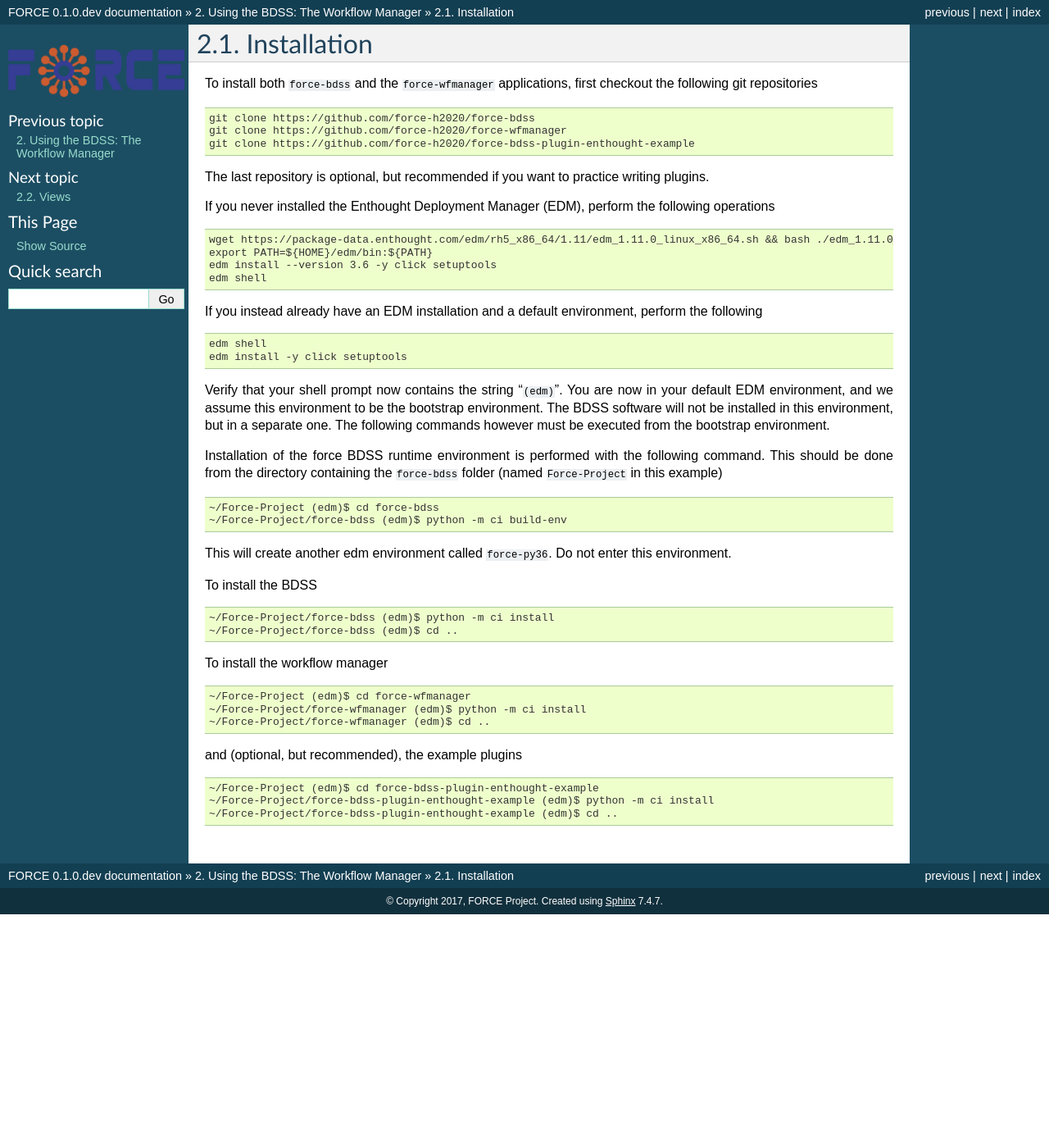
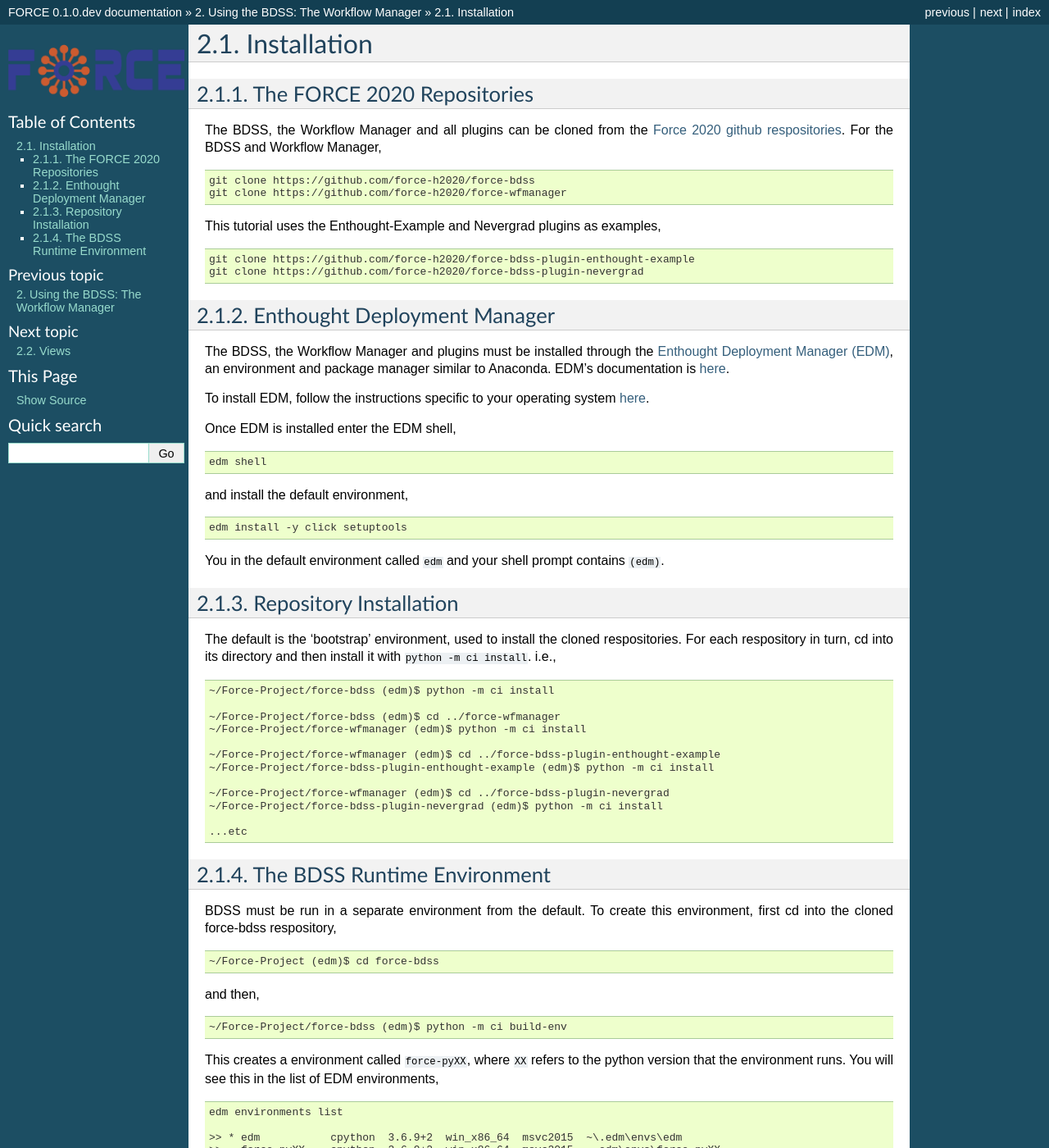
Before and after one commit to force-h2020/force-docs, a Sphinx documentation site: the page built from docs/source/using/installation.rst, in a window 1280 px wide and 1400 px high. Shown: the whole window at 82% size. Built offline with Sphinx 7.4.7, drawn with Linux system fonts in a browser that asks for light colours; some of the changed text lies outside the part shown.

Commit message:
installation update

```diff
--- a/docs/source/using/installation.rst
+++ b/docs/source/using/installation.rst
@@ -1,70 +1,99 @@
 Installation
 ============
 
-To install both ``force-bdss`` and the ``force-wfmanager`` applications, first checkout the following
-git repositories
+The FORCE 2020 Repositories
+---------------------------
+
+The BDSS, the Workflow Manager and all plugins can be cloned from the
+`Force 2020 github respositories <https://github.com/force-h2020>`_.
+For the BDSS and Workflow Manager,
 
 .. code-block:: console
 
     git clone https://github.com/force-h2020/force-bdss
     git clone https://github.com/force-h2020/force-wfmanager
-    git clone https://github.com/force-h2020/force-bdss-plugin-enthought-example
 
-The last repository is optional, but recommended if you want to practice
-writing plugins.
-
-If you never installed the Enthought Deployment Manager (EDM), perform the following operations
+This tutorial uses the Enthought-Example and Nevergrad plugins as examples,
 
 .. code-block:: console
 
-    wget https://package-data.enthought.com/edm/rh5_x86_64/1.11/edm_1.11.0_linux_x86_64.sh && bash ./edm_1.11.0_linux_x86_64.sh-b -f -p $HOME
-    export PATH=${HOME}/edm/bin:${PATH}
-    edm install --version 3.6 -y click setuptools
-    edm shell
+    git clone https://github.com/force-h2020/force-bdss-plugin-enthought-example
+    git clone https://github.com/force-h2020/force-bdss-plugin-nevergrad
 
-If you instead already have an EDM installation and a default environment, perform the following
+
+Enthought Deployment Manager
+----------------------------
+
+The BDSS, the Workflow Manager and plugins must be installed through the `Enthought Deployment
+Manager (EDM) <https://www.enthought.com/enthought-deployment-manager/>`_, an environment and
+package manager similar to Anaconda. EDM's documentation is
+`here <http://docs.enthought.com/edm/>`_.
+
+To install EDM, follow the instructions specific to your operating system
+`here <https://docs.enthought.com/edm/installation.html>`_.
+
+Once EDM is installed enter the EDM shell,
 
 .. code-block:: console
 
     edm shell
+
+and install the default environment,
+
+.. code-block:: console
+
     edm install -y click setuptools
 
-Verify that your shell prompt now contains the string "``(edm)``".
-You are now in your default EDM environment, and we assume this environment to be the bootstrap environment.
-The BDSS software will not be installed in this environment, but in a separate one. The following
-commands however must be executed from the bootstrap environment.
+You in the default environment called ``edm`` and your shell prompt contains ``(edm)``.
 
-Installation of the force BDSS runtime environment is performed with the
-following command. This should be done from the directory containing the ``force-bdss`` folder (named
-``Force-Project`` in this example)
+Repository Installation
+-----------------------
+
+The default is the 'bootstrap' environment, used to install the cloned respositories.
+For each respository in turn, cd into its directory and then install it with
+``python -m ci install``. i.e.,
+
+.. code-block:: console
+
+    ~/Force-Project/force-bdss (edm)$ python -m ci install
+
+    ~/Force-Project/force-bdss (edm)$ cd ../force-wfmanager
+    ~/Force-Project/force-wfmanager (edm)$ python -m ci install
+
+    ~/Force-Project/force-wfmanager (edm)$ cd ../force-bdss-plugin-enthought-example
+    ~/Force-Project/force-bdss-plugin-enthought-example (edm)$ python -m ci install
+
+    ~/Force-Project/force-wfmanager (edm)$ cd ../force-bdss-plugin-nevergrad
+    ~/Force-Project/force-bdss-plugin-nevergrad (edm)$ python -m ci install
+
+    ...etc
+
+The BDSS Runtime Environment
+----------------------------
+
+.. _bdss-environment-ref:
+
+BDSS must be run in a separate environment from the default. To create this environment, first cd
+into the cloned force-bdss respository,
 
 .. code-block:: console
 
     ~/Force-Project (edm)$ cd force-bdss
-    ~/Force-Project/force-bdss (edm)$ python -m ci build-env
 
-This will create another edm environment called ``force-py36``.
-Do not enter this environment.
-
-To install the BDSS
+and then,
 
 .. code-block:: console
 
-    ~/Force-Project/force-bdss (edm)$ python -m ci install
-    ~/Force-Project/force-bdss (edm)$ cd ..
+    ~/Force-Project/force-bdss (edm)$ python -m ci build-env
 
-To install the workflow manager
+This creates a environment called ``force-pyXX``, where ``XX`` refers to the python version that
+the environment runs. You will see this in the list of EDM environments,
 
 .. code-block:: console
 
-    ~/Force-Project (edm)$ cd force-wfmanager
-    ~/Force-Project/force-wfmanager (edm)$ python -m ci install
-    ~/Force-Project/force-wfmanager (edm)$ cd ..
+    edm environments list
 
-and (optional, but recommended), the example plugins
+    >> * edm           cpython  3.6.9+2  win_x86_64  msvc2015  ~\.edm\envs\edm
+    >>   force-pyXX    cpython  3.6.9+2  win_x86_64  msvc2015  ~.edm\envs\force-pyXX
 
-.. code-block:: console
-
-    ~/Force-Project (edm)$ cd force-bdss-plugin-enthought-example
-    ~/Force-Project/force-bdss-plugin-enthought-example (edm)$ python -m ci install
-    ~/Force-Project/force-bdss-plugin-enthought-example (edm)$ cd ..
+To run BDSS from the command line see :ref:`Using the Command Line <cli-ref>`.
```
Also changed, not shown: docs/source/using/command_line.rst (+9 -7 lines).
